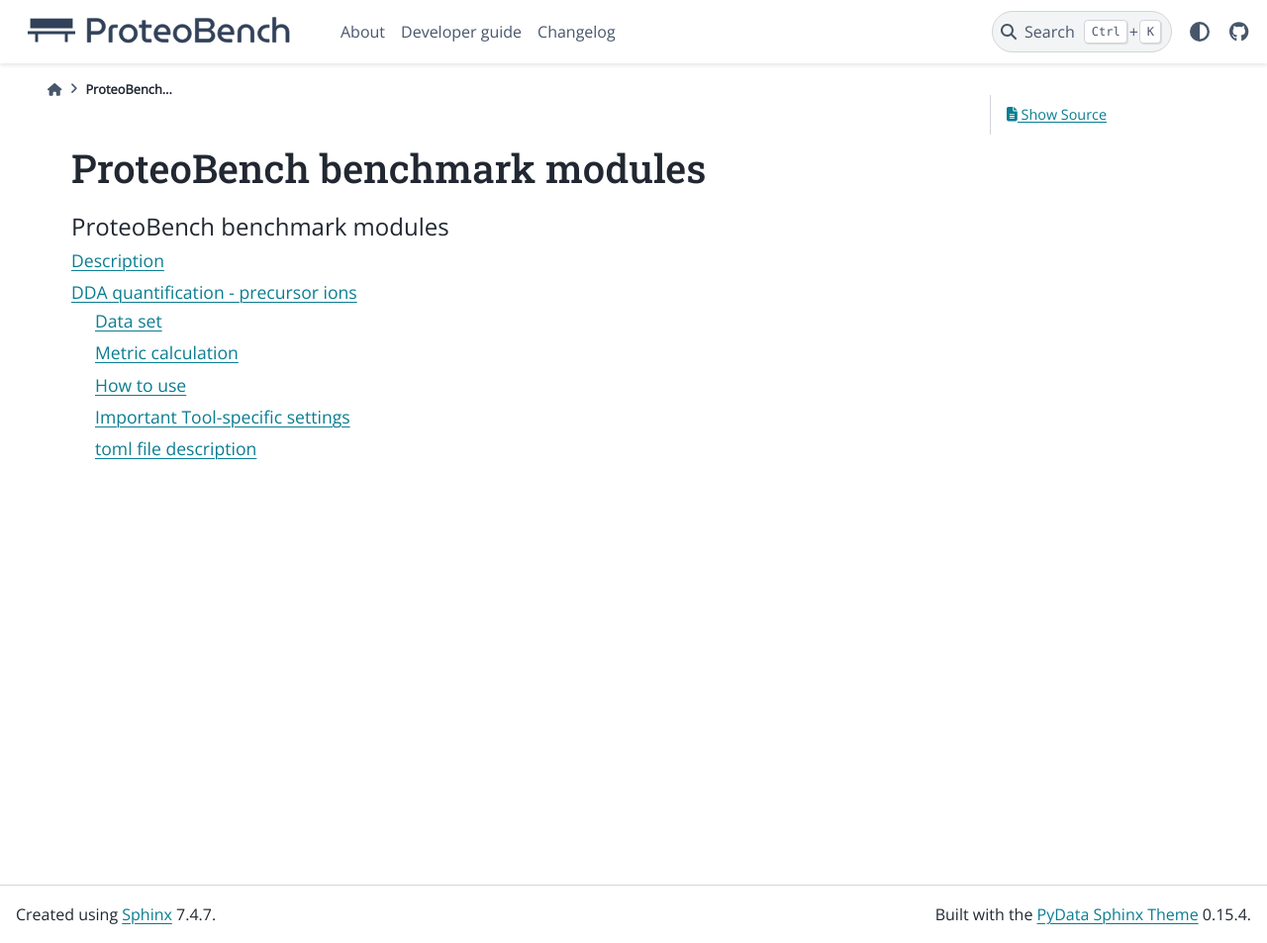
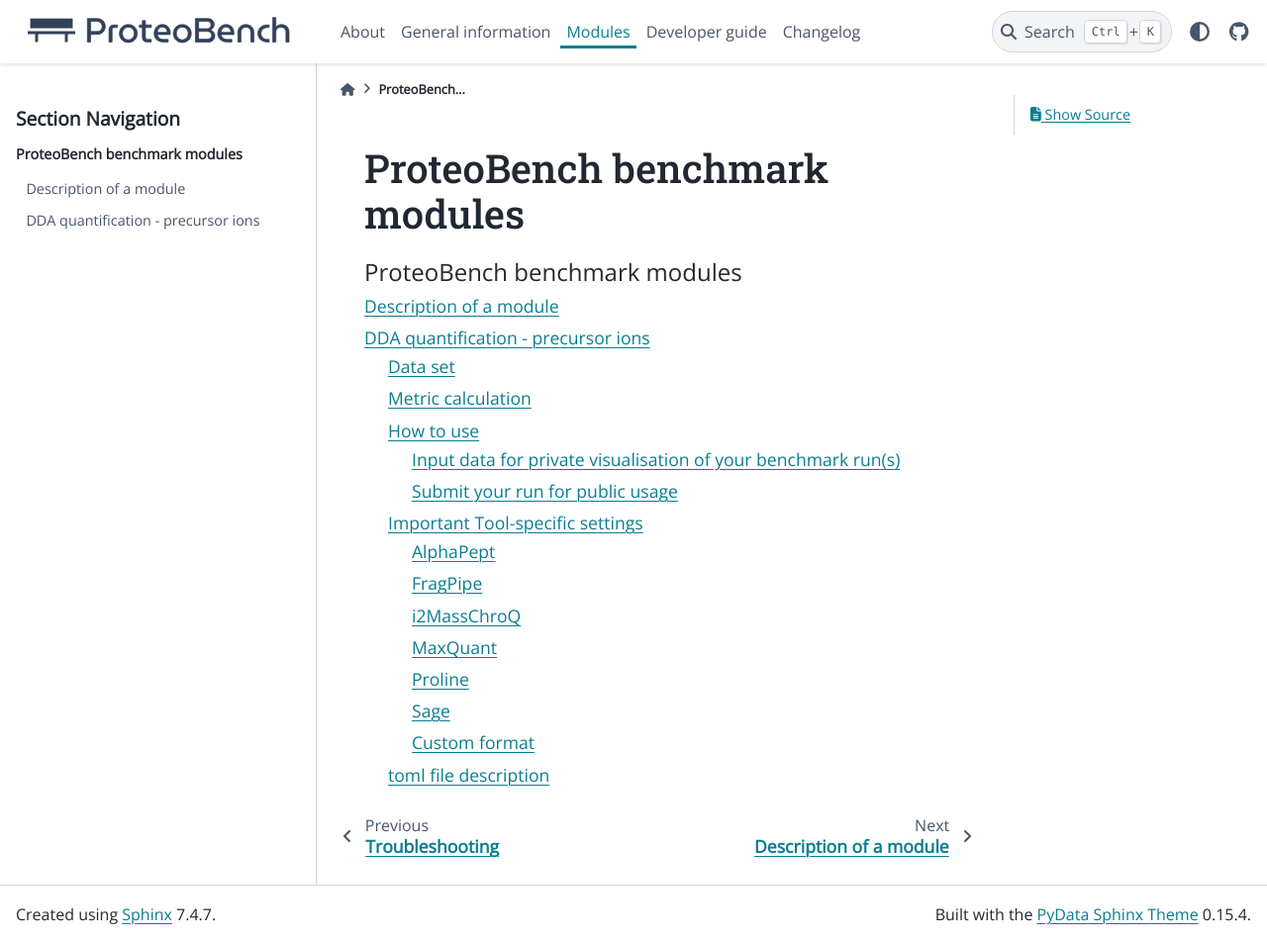
Before and after one commit to Proteobench/ProteoBench, a Sphinx documentation site: the page built from docs/available-modules/index.rst, in a window 1280 px wide and 953 px high. Shown: the whole window at 99% size. Built offline with Sphinx 7.4.7 and the PyData theme 0.15.4, drawn with Linux system fonts in a browser that asks for light colours; pages that are not in the unit, such as notebooks, are missing from menus.

Commit message:
fix structure

```diff
--- a/docs/available-modules/1-description-benchmark-module.md
+++ b/docs/available-modules/1-description-benchmark-module.md
@@ -1,3 +1,3 @@
-# Description
+# Description of a module
 
 A benchmark module compares the performance of different data analysis workflows based on module-specific, predefined metrics. It provides a specific set of input files (e.g., mass spectrometry files and a sequence database) and it requires specific workflow output files (e.g., identified peptides). Based on these workflow output files, metrics are calculated as defined by the module and can be compared to previously validated benchmark runs. As each benchmark module defines specific workflow input files and metrics, it evaluates only a limited set of characteristics of the data analysis workflow.
--- a/docs/available-modules/index.rst
+++ b/docs/available-modules/index.rst
@@ -5,6 +5,6 @@
 .. toctree::
    :caption: ProteoBench benchmark modules
    :glob:
-   :maxdepth: 2
+   :maxdepth: 3
 
    *
--- a/docs/index.rst
+++ b/docs/index.rst
@@ -7,7 +7,8 @@
     :glob:
 
     About <self>
-    Modules <modules/index.rst>
+    General information <general-information/index.rst>
+    Modules <available-modules/index.rst>
     Developer guide <developer-guide/index.rst>
     Contributing <contributing.rst>
     Changelog <changelog.rst>
```
Also changed, not shown: docs/general-information/index.rst (+4 -4 lines).
